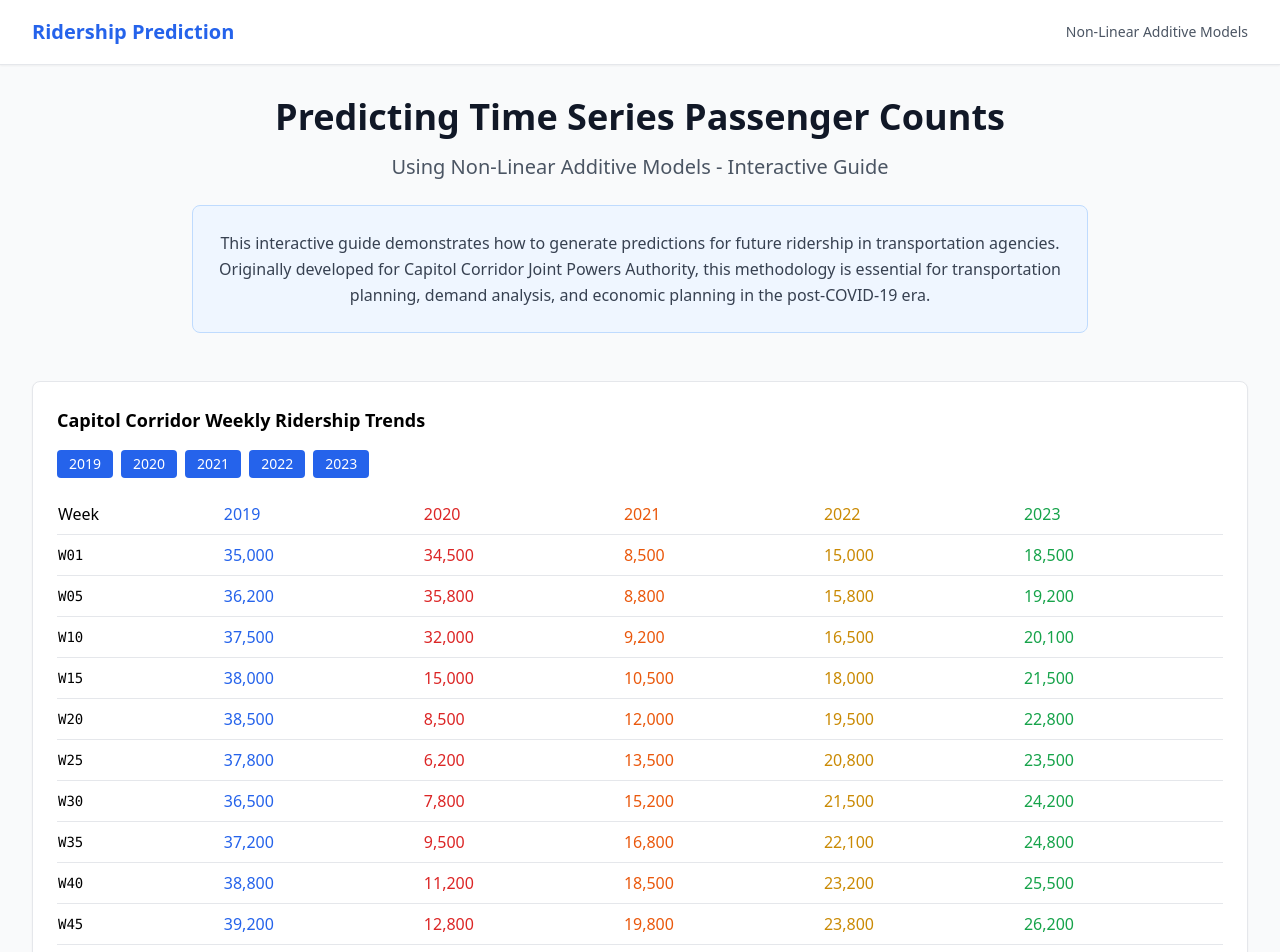
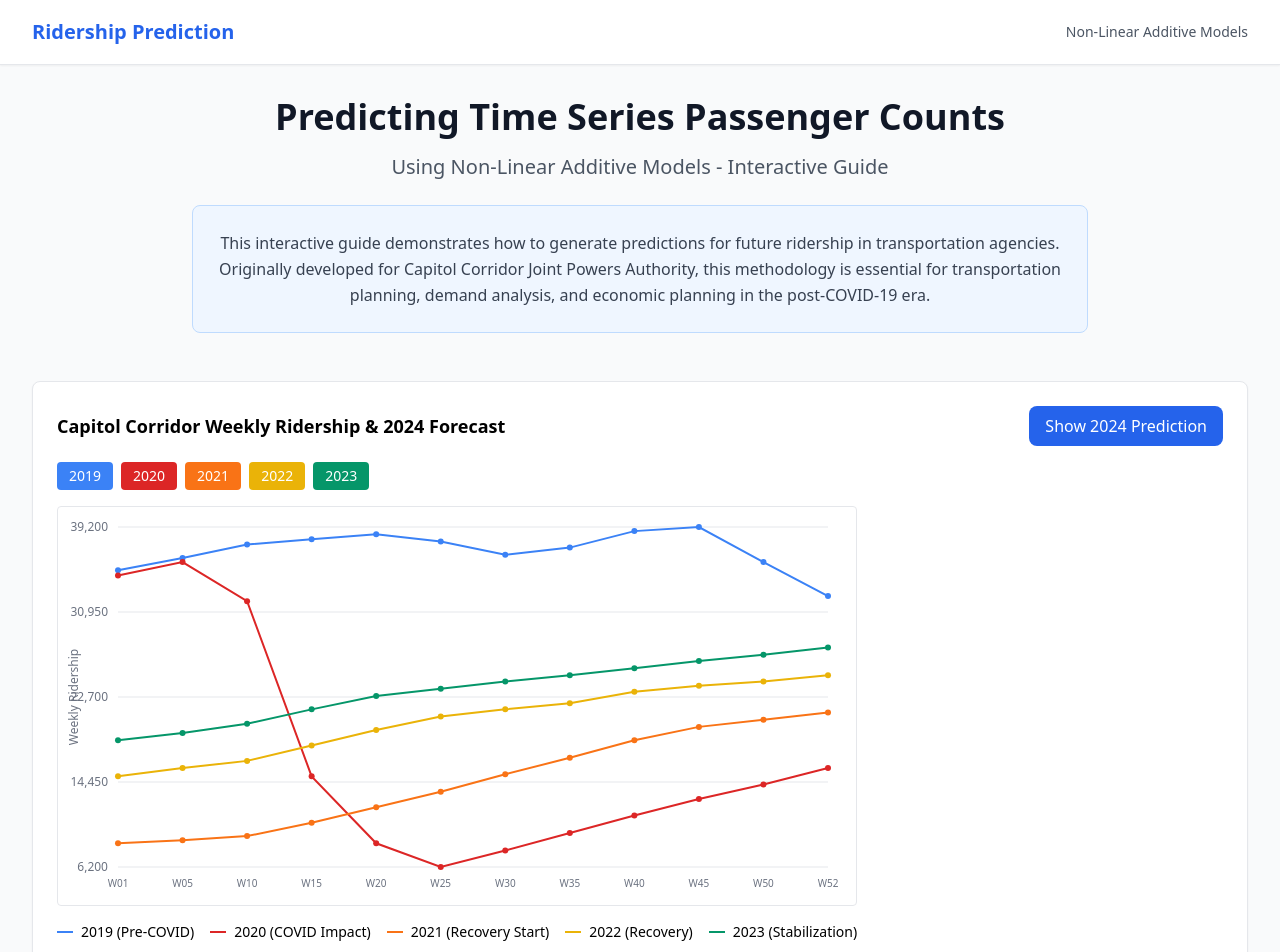
Before and after one commit to thelucenguyen/predicting-train-ridership, a Next.js app: page / in a window 1280 px wide. Shown: the top 952 px of the page. Built offline with nearby package versions, Linux system fonts and the light colour scheme.

Commit message:
Update index.js

```diff
--- a/pages/index.js
+++ b/pages/index.js
@@ -16,12 +16,286 @@ const ridershipData = [
   { week: 'W52', year2019: 32500, year2020: 15800, year2021: 21200, year2022: 24800, year2023: 27500 }
 ]
 
+const forecastData = [
+  { week: 'W04', predicted: 28500, lower: 26000, upper: 31000 },
+  { week: 'W08', predicted: 29200, lower: 26500, upper: 31900 },
+  { week: 'W12', predicted: 30100, lower: 27200, upper: 33000 },
+  { week: 'W16', predicted: 30800, lower: 27800, upper: 33800 },
+  { week: 'W20', predicted: 31500, lower: 28400, upper: 34600 },
+  { week: 'W24', predicted: 32200, lower: 29000, upper: 35400 },
+  { week: 'W28', predicted: 31800, lower: 28600, upper: 35000 },
+  { week: 'W32', predicted: 31400, lower: 28200, upper: 34600 },
+  { week: 'W36', predicted: 31900, lower: 28700, upper: 35100 },
+  { week: 'W40', predicted: 32600, lower: 29400, upper: 35800 },
+  { week: 'W44', predicted: 33200, lower: 30000, upper: 36400 },
+  { week: 'W48', predicted: 32800, lower: 29600, upper: 36000 },
+  { week: 'W52', predicted: 32400, lower: 29200, upper: 35600 }
+]
+
 const grangerResults = [
   { test: '2020 → 2021', pValue: 0.7789, significant: false, interpretation: 'Cannot predict 2021 from 2020' },
   { test: '2019 → 2021', pValue: 0.0073, significant: true, interpretation: 'Can predict 2021 from 2019' },
   { test: '2021 → 2022', pValue: 0.0156, significant: true, interpretation: 'Can predict 2022 from 2021' },
   { test: '2022 → 2023', pValue: 0.0089, significant: true, interpretation: 'Can predict 2023 from 2022' }
 ]
+
+function RidershipChart() {
+  const [showPrediction, setShowPrediction] = useState(false)
+  const [showYears, setShowYears] = useState({
+    year2019: true,
+    year2020: true,
+    year2021: true,
+    year2022: true,
+    year2023: true
+  })
+
+  const toggleYear = (year) => {
+    setShowYears(prev => ({ ...prev, [year]: !prev[year] }))
+  }
+
+  // Chart dimensions
+  const width = 800
+  const height = 400
+  const margin = { top: 20, right: 30, bottom: 40, left: 60 }
+  const chartWidth = width - margin.left - margin.right
+  const chartHeight = height - margin.top - margin.bottom
+
+  // Scale functions
+  const maxValue = Math.max(...ridershipData.flatMap(d => [d.year2019, d.year2020, d.year2021, d.year2022, d.year2023]))
+  const minValue = Math.min(...ridershipData.flatMap(d => [d.year2019, d.year2020, d.year2021, d.year2022, d.year2023]))
+  const xScale = (index) => (index / (ridershipData.length - 1)) * chartWidth
+  const yScale = (value) => chartHeight - ((value - minValue) / (maxValue - minValue)) * chartHeight
+
+  // Generate path data for each year
+  const generatePath = (yearKey) => {
+    return ridershipData
+      .map((d, i) => `${i === 0 ? 'M' : 'L'} ${xScale(i)} ${yScale(d[yearKey])}`)
+      .join(' ')
+  }
+
+  // Generate forecast path
+  const generateForecastPath = () => {
+    const startX = chartWidth
+    return forecastData
+      .map((d, i) => `${i === 0 ? 'M' : 'L'} ${startX + (i / (forecastData.length - 1)) * chartWidth * 0.5} ${yScale(d.predicted)}`)
+      .join(' ')
+  }
+
+  // Generate confidence interval path
+  const generateConfidencePath = () => {
+    const startX = chartWidth
+    const upperPath = forecastData
+      .map((d, i) => `${startX + (i / (forecastData.length - 1)) * chartWidth * 0.5} ${yScale(d.upper)}`)
+      .join(' L ')
+    const lowerPath = forecastData
+      .slice()
+      .reverse()
+      .map((d, i) => `${startX + ((forecastData.length - 1 - i) / (forecastData.length - 1)) * chartWidth * 0.5} ${yScale(d.lower)}`)
+      .join(' L ')
+    return `M ${upperPath} L ${lowerPath} Z`
+  }
+
+  const yearColors = {
+    year2019: '#3b82f6',
+    year2020: '#dc2626',
+    year2021: '#f97316',
+    year2022: '#eab308',
+    year2023: '#059669'
+  }
+
+  const yearLabels = {
+    year2019: '2019 (Pre-COVID)',
+    year2020: '2020 (COVID Impact)',
+    year2021: '2021 (Recovery Start)',
+    year2022: '2022 (Recovery)',
+    year2023: '2023 (Stabilization)'
+  }
+
+  return (
+    <div className="bg-white rounded-lg shadow-sm border border-gray-200 p-6 mb-8">
+      <div className="flex justify-between items-center mb-4">
+        <h3 className="text-lg font-semibold">Capitol Corridor Weekly Ridership & 2024 Forecast</h3>
+        <button
+          onClick={() => setShowPrediction(!showPrediction)}
+          className="bg-blue-600 text-white px-4 py-2 rounded-lg hover:bg-blue-700 transition-colors"
+        >
+          {showPrediction ? 'Hide' : 'Show'} 2024 Prediction
+        </button>
+      </div>
+
+      <div className="flex flex-wrap gap-2 mb-4">
+        {Object.entries(showYears).map(([year, visible]) => (
+          <button
+            key={year}
+            onClick={() => toggleYear(year)}
+            className={`px-3 py-1 rounded text-sm font-medium transition-colors ${
+              visible
+                ? 'text-white'
+                : 'bg-gray-200 text-gray-600 hover:bg-gray-300'
+            }`}
+            style={visible ? { backgroundColor: yearColors[year] } : {}}
+          >
+            {year.replace('year', '')}
+          </button>
+        ))}
+      </div>
+
+      <div className="overflow-x-auto">
+        <svg width={width} height={height} className="border rounded">
+          <g transform={`translate(${margin.left}, ${margin.top})`}>
+            {/* Grid lines */}
+            {[0, 0.25, 0.5, 0.75, 1].map(ratio => (
+              <g key={ratio}>
+                <line
+                  x1={0}
+                  y1={chartHeight * ratio}
+                  x2={chartWidth}
+                  y2={chartHeight * ratio}
+                  stroke="#e5e7eb"
+                  strokeWidth={1}
+                />
+                <text
+                  x={-10}
+                  y={chartHeight * ratio + 4}
+                  textAnchor="end"
+                  fontSize="12"
+                  fill="#6b7280"
+                >
+                  {Math.round(minValue + (maxValue - minValue) * (1 - ratio)).toLocaleString()}
+                </text>
+              </g>
+            ))}
+
+            {/* Year lines */}
+            {Object.entries(showYears).map(([year, visible]) => {
+              if (!visible) return null
+              return (
+                <path
+                  key={year}
+                  d={generatePath(year)}
+                  fill="none"
+                  stroke={yearColors[year]}
+                  strokeWidth={2}
+                />
+              )
+            })}
+
+            {/* Data points */}
+            {Object.entries(showYears).map(([year, visible]) => {
+              if (!visible) return null
+              return ridershipData.map((d, i) => (
+                <circle
+                  key={`${year}-${i}`}
+                  cx={xScale(i)}
+                  cy={yScale(d[year])}
+                  r={3}
+                  fill={yearColors[year]}
+                />
+              ))
+            })}
+
+            {/* Forecast */}
+            {showPrediction && (
+              <g>
+                {/* Confidence interval */}
+                <path
+                  d={generateConfidencePath()}
+                  fill="#3b82f6"
+                  fillOpacity={0.1}
+                />
+
+                {/* Forecast line */}
+                <path
+                  d={generateForecastPath()}
+                  fill="none"
+                  stroke="#3b82f6"
+                  strokeWidth={3}
+                  strokeDasharray="5,5"
+                />
+
+                {/* Forecast points */}
+                {forecastData.map((d, i) => (
+                  <circle
+                    key={`forecast-${i}`}
+                    cx={chartWidth + (i / (forecastData.length - 1)) * chartWidth * 0.5}
+                    cy={yScale(d.predicted)}
+                    r={3}
+                    fill="#3b82f6"
+                  />
+                ))}
+
+                {/* 2024 label */}
+                <text
+                  x={chartWidth + chartWidth * 0.25}
+                  y={20}
+                  textAnchor="middle"
+                  fontSize="12"
+                  fill="#3b82f6"
+                  fontWeight="bold"
+                >
+                  2024 (Predicted)
+                </text>
+              </g>
+            )}
+
+            {/* X-axis labels */}
+            {ridershipData.map((d, i) => (
+              <text
+                key={i}
+                x={xScale(i)}
+                y={chartHeight + 20}
+                textAnchor="middle"
+                fontSize="10"
+                fill="#6b7280"
+              >
+                {d.week}
+              </text>
+            ))}
+
+            {/* Y-axis label */}
+            <text
+              x={-40}
+              y={chartHeight / 2}
+              textAnchor="middle"
+              fontSize="12"
+              fill="#6b7280"
+              transform={`rotate(-90, -40, ${chartHeight / 2})`}
+            >
+              Weekly Ridership
+            </text>
+          </g>
+        </svg>
+      </div>
+
+      {/* Legend */}
+      <div className="mt-4 flex flex-wrap gap-4 text-sm">
+        {Object.entries(showYears).map(([year, visible]) => {
+          if (!visible) return null
+          return (
+            <div key={year} className="flex items-center">
+              <div
+                className="w-4 h-0.5 mr-2"
+                style={{ backgroundColor: yearColors[year] }}
+              ></div>
+              <span>{yearLabels[year]}</span>
+            </div>
+          )
+        })}
+        {showPrediction && (
+          <div className="flex items-center">
+            <div className="w-4 h-0.5 mr-2 border-t-2 border-dashed border-blue-600"></div>
+            <span>2024 Forecast (Prophet Model)</span>
+          </div>
+        )}
+      </div>
+
+      <div className="mt-4 text-sm text-gray-600">
+        <p><strong>Key Observations:</strong> The dramatic drop in 2020 demonstrates the "stochastic shock" of COVID-19.
+        The 2024 forecast shows continued gradual recovery with uncertainty bounds reflecting post-pandemic volatility.</p>
+      </div>
+    </div>
+  )
+}
 
 function CodeBlock({ code, title }) {
   const [copied, setCopied] = useState(false)
@@ -110,74 +384,6 @@ function GrangerTestDemo() {
   )
 }
 
-function SimpleChart() {
-  const [showYears, setShowYears] = useState({
-    year2019: true,
-    year2020: true,
-    year2021: true,
-    year2022: true,
-    year2023: true
-  })
-
-  const toggleYear = (year) => {
-    setShowYears(prev => ({ ...prev, [year]: !prev[year] }))
-  }
-
-  return (
-    <div className="bg-white rounded-lg shadow-sm border border-gray-200 p-6 mb-8">
-      <h3 className="text-lg font-semibold mb-4">Capitol Corridor Weekly Ridership Trends</h3>
-
-      <div className="flex flex-wrap gap-2 mb-4">
-        {Object.entries(showYears).map(([year, visible]) => (
-          <button
-            key={year}
-            onClick={() => toggleYear(year)}
-            className={`px-3 py-1 rounded text-sm font-medium transition-colors ${
-              visible
-                ? 'bg-blue-600 text-white'
-                : 'bg-gray-200 text-gray-600 hover:bg-gray-300'
-            }`}
-          >
-            {year.replace('year', '')}
-          </button>
-        ))}
-      </div>
-
-      <div className="overflow-x-auto">
-        <table className="min-w-full">
-          <thead>
-            <tr className="border-b">
-              <th className="text-left py-2 font-medium">Week</th>
-              {showYears.year2019 && <th className="text-left py-2 font-medium text-blue-600">2019</th>}
-              {showYears.year2020 && <th className="text-left py-2 font-medium text-red-600">2020</th>}
-              {showYears.year2021 && <th className="text-left py-2 font-medium text-orange-600">2021</th>}
-              {showYears.year2022 && <th className="text-left py-2 font-medium text-yellow-600">2022</th>}
-              {showYears.year2023 && <th className="text-left py-2 font-medium text-green-600">2023</th>}
-            </tr>
-          </thead>
-          <tbody>
-            {ridershipData.map((row, idx) => (
-              <tr key={idx} className="border-b">
-                <td className="py-2 font-mono text-sm">{row.week}</td>
-                {showYears.year2019 && <td className="py-2 text-blue-600">{row.year2019.toLocaleString()}</td>}
-                {showYears.year2020 && <td className="py-2 text-red-600">{row.year2020.toLocaleString()}</td>}
-                {showYears.year2021 && <td className="py-2 text-orange-600">{row.year2021.toLocaleString()}</td>}
-                {showYears.year2022 && <td className="py-2 text-yellow-600">{row.year2022.toLocaleString()}</td>}
-                {showYears.year2023 && <td className="py-2 text-green-600">{row.year2023.toLocaleString()}</td>}
-              </tr>
-            ))}
-          </tbody>
-        </table>
-      </div>
-
-      <div className="mt-4 text-sm text-gray-600">
-        <p><strong>Key Observation:</strong> The dramatic drop in 2020 demonstrates the "stochastic shock" of COVID-19,
-        while gradual recovery is visible in subsequent years.</p>
-      </div>
-    </div>
-  )
-}
-
 export default function Home() {
   return (
     <>
@@ -220,7 +426,7 @@ export default function Home() {
             </div>
           </div>
 
-          <SimpleChart />
+          <RidershipChart />
 
           <div className="bg-amber-50 border border-amber-200 rounded-lg p-4 mb-12">
             <div className="flex items-start">
```
